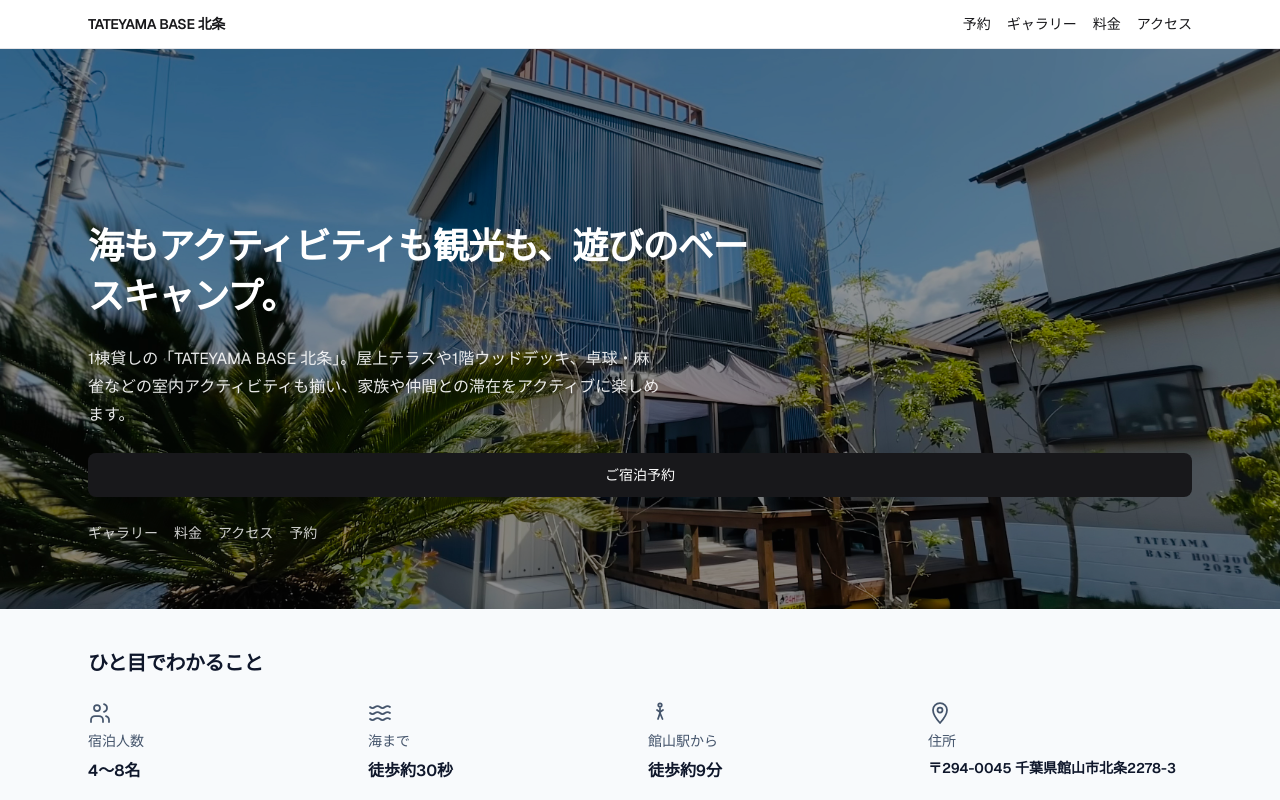
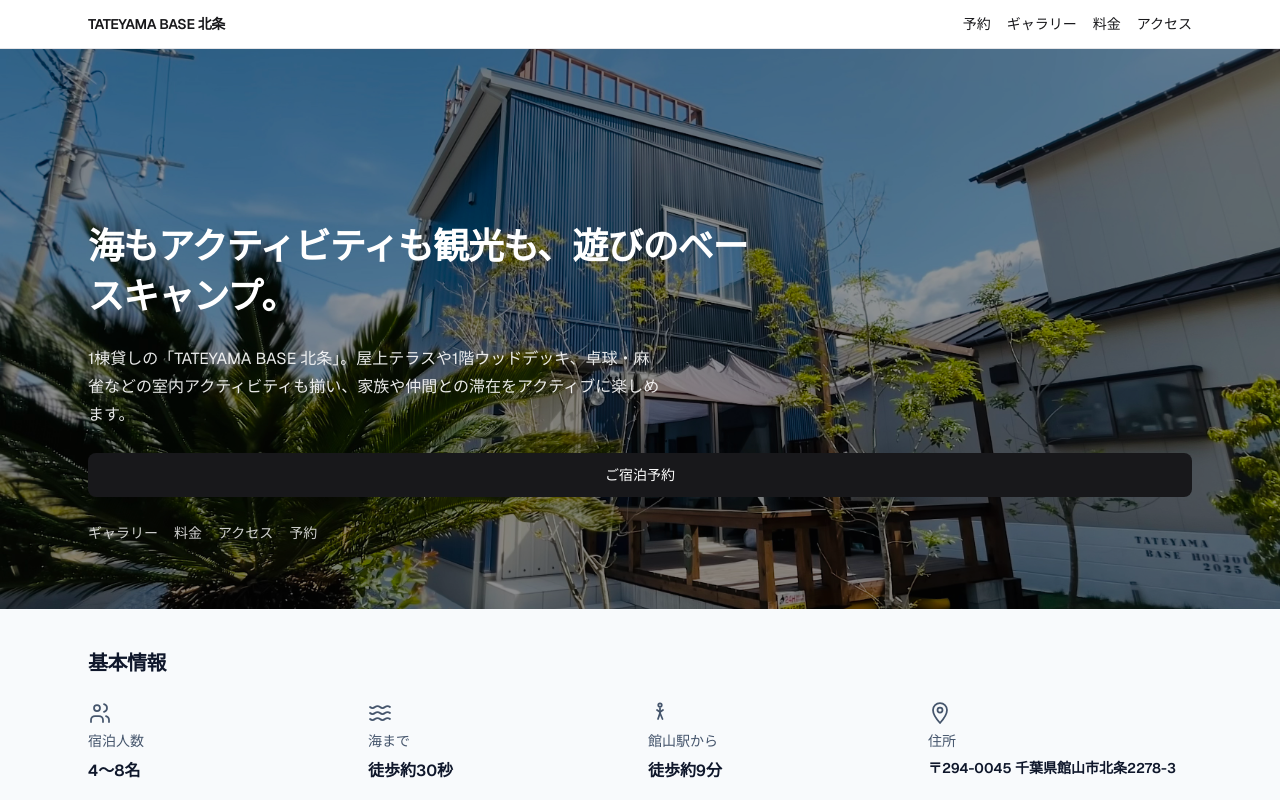
Before and after one commit to 42kharuya/TATEYAMA_BASE_HOUJOU, a Next.js app: page / in a window 1280 px wide. Shown: the top 800 px of the page. Built offline with nearby package versions, Linux system fonts and the light colour scheme; no server answers.

Commit message:
fix(#16): SummarySection の見出しを「基本情報」に変更

```diff
--- a/app/_components/SummarySection.tsx
+++ b/app/_components/SummarySection.tsx
@@ -184,7 +184,7 @@ export function SummarySection() {
           id="summary-heading"
           className="mb-6 text-xl font-semibold tracking-tight text-slate-900"
         >
-          ひと目でわかること
+          基本情報
         </h2>
 
         {/*
```
